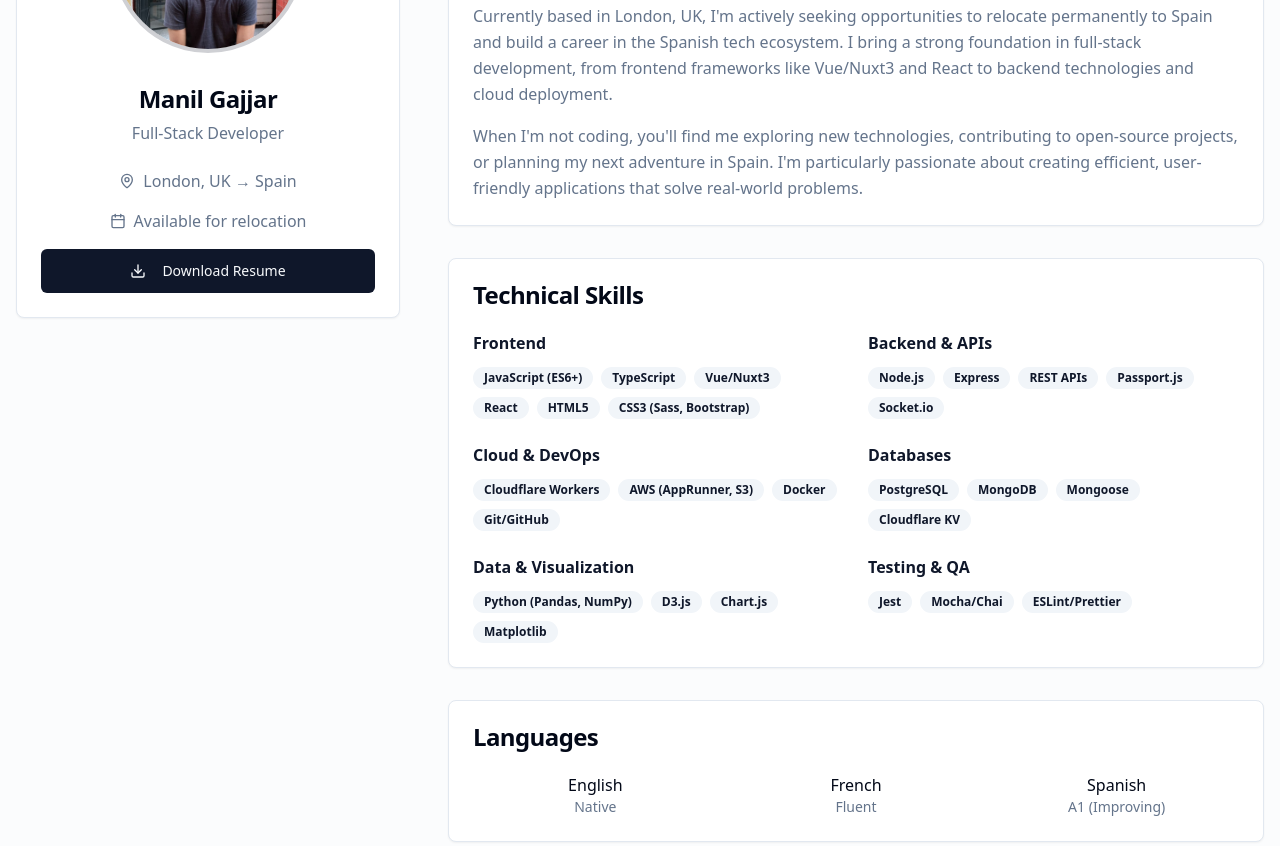
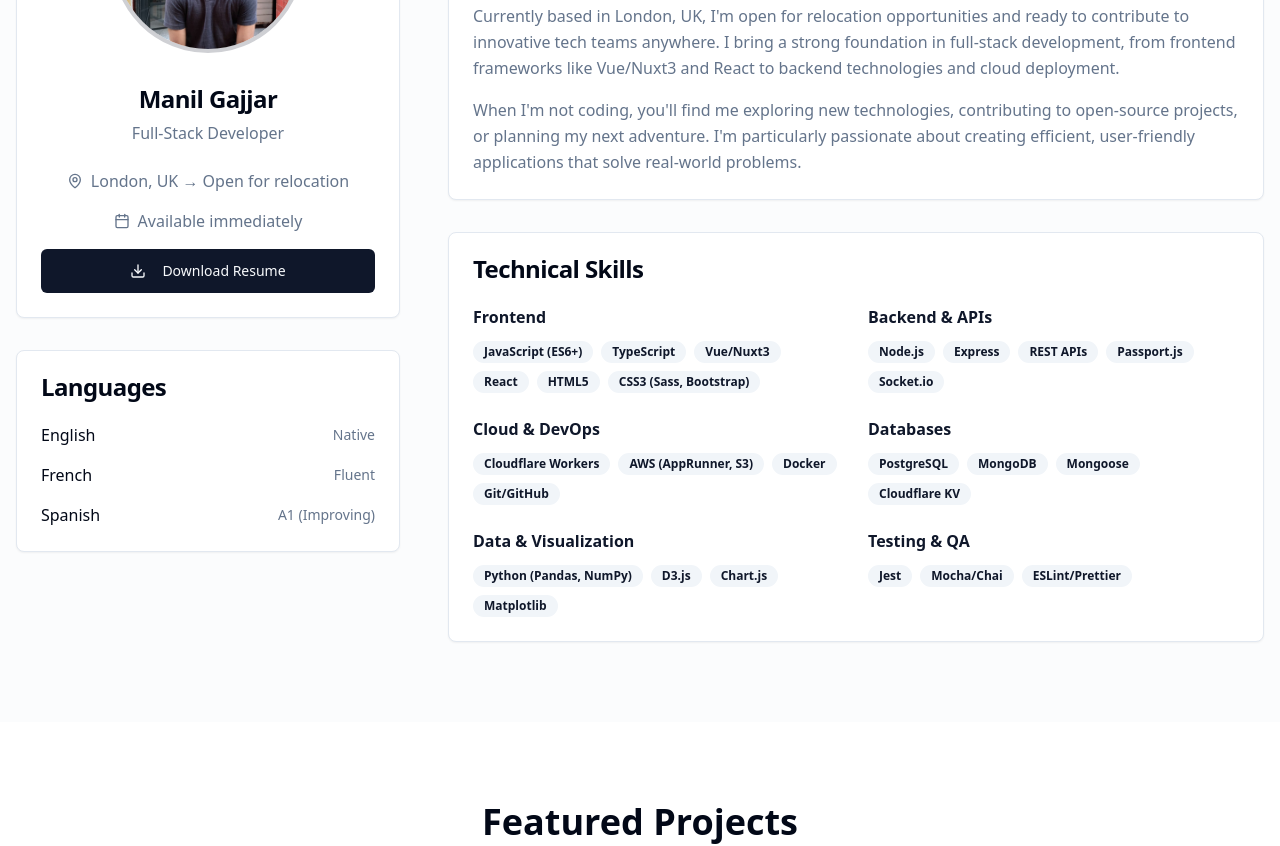
Before and after one commit to Puymieyches/Puymieyches.github.io, a React (Vite) app: page / in a window 1280 px wide. Shown: the part 1220-2066 px from the top of the page. Built offline with nearby package versions, Linux system fonts and the light colour scheme.

Commit message:
Refactor: Update About section layout and content
- Move Languages section below profile picture.
- Update contact information to "Open for relocation".
- Modify location text in profile section.
- Change availability text to "Available immediately".

```diff
--- a/src/components/sections/About.tsx
+++ b/src/components/sections/About.tsx
@@ -32,7 +32,7 @@ const About = () => {
 
         <div className="grid lg:grid-cols-3 gap-12 max-w-7xl mx-auto">
           {/* Profile Section */}
-          <div className="lg:col-span-1">
+          <div className="lg:col-span-1 space-y-8">
             <Card className="text-center">
               <CardHeader>
                 <div className="mx-auto mb-6">
@@ -49,16 +49,33 @@ const About = () => {
                 <div className="space-y-4">
                   <div className="flex items-center justify-center gap-2 text-muted-foreground">
                     <MapPin className="w-4 h-4" />
-                    <span>London, UK → Spain</span>
+                    <span>London, UK → Open for relocation</span>
                   </div>
                   <div className="flex items-center justify-center gap-2 text-muted-foreground">
                     <Calendar className="w-4 h-4" />
-                    <span>Available for relocation</span>
+                    <span>Available immediately</span>
                   </div>
                   <Button className="w-full" size="lg">
                     <Download className="w-4 h-4 mr-2" />
                     Download Resume
                   </Button>
+                </div>
+              </CardContent>
+            </Card>
+
+            {/* Languages */}
+            <Card>
+              <CardHeader>
+                <CardTitle>Languages</CardTitle>
+              </CardHeader>
+              <CardContent>
+                <div className="grid grid-cols-1 gap-4">
+                  {languages.map((lang) => (
+                    <div key={lang.name} className="flex justify-between items-center">
+                      <div className="font-medium">{lang.name}</div>
+                      <div className="text-sm text-muted-foreground">{lang.level}</div>
+                    </div>
+                  ))}
                 </div>
               </CardContent>
             </Card>
@@ -83,16 +100,15 @@ const About = () => {
                     on both business needs and technical solutions.
                   </p>
                   <p>
-                    Currently based in London, UK, I'm actively seeking opportunities to relocate
-                    permanently to Spain and build a career in the Spanish tech ecosystem. I bring
-                    a strong foundation in full-stack development, from frontend frameworks like
-                    Vue/Nuxt3 and React to backend technologies and cloud deployment.
+                    Currently based in London, UK, I'm open for relocation opportunities and ready to
+                    contribute to innovative tech teams anywhere. I bring a strong foundation in
+                    full-stack development, from frontend frameworks like Vue/Nuxt3 and React to
+                    backend technologies and cloud deployment.
                   </p>
                   <p>
                     When I'm not coding, you'll find me exploring new technologies, contributing to
-                    open-source projects, or planning my next adventure in Spain. I'm particularly
-                    passionate about creating efficient, user-friendly applications that solve
-                    real-world problems.
+                    open-source projects, or planning my next adventure. I'm particularly passionate
+                    about creating efficient, user-friendly applications that solve real-world problems.
                   </p>
                 </div>
               </CardContent>
@@ -173,23 +189,6 @@ const About = () => {
                 </div>
               </CardContent>
             </Card>
-
-            {/* Languages */}
-            <Card>
-              <CardHeader>
-                <CardTitle>Languages</CardTitle>
-              </CardHeader>
-              <CardContent>
-                <div className="grid grid-cols-3 gap-4">
-                  {languages.map((lang) => (
-                    <div key={lang.name} className="text-center">
-                      <div className="font-medium">{lang.name}</div>
-                      <div className="text-sm text-muted-foreground">{lang.level}</div>
-                    </div>
-                  ))}
-                </div>
-              </CardContent>
-            </Card>
           </div>
         </div>
       </div>
```
